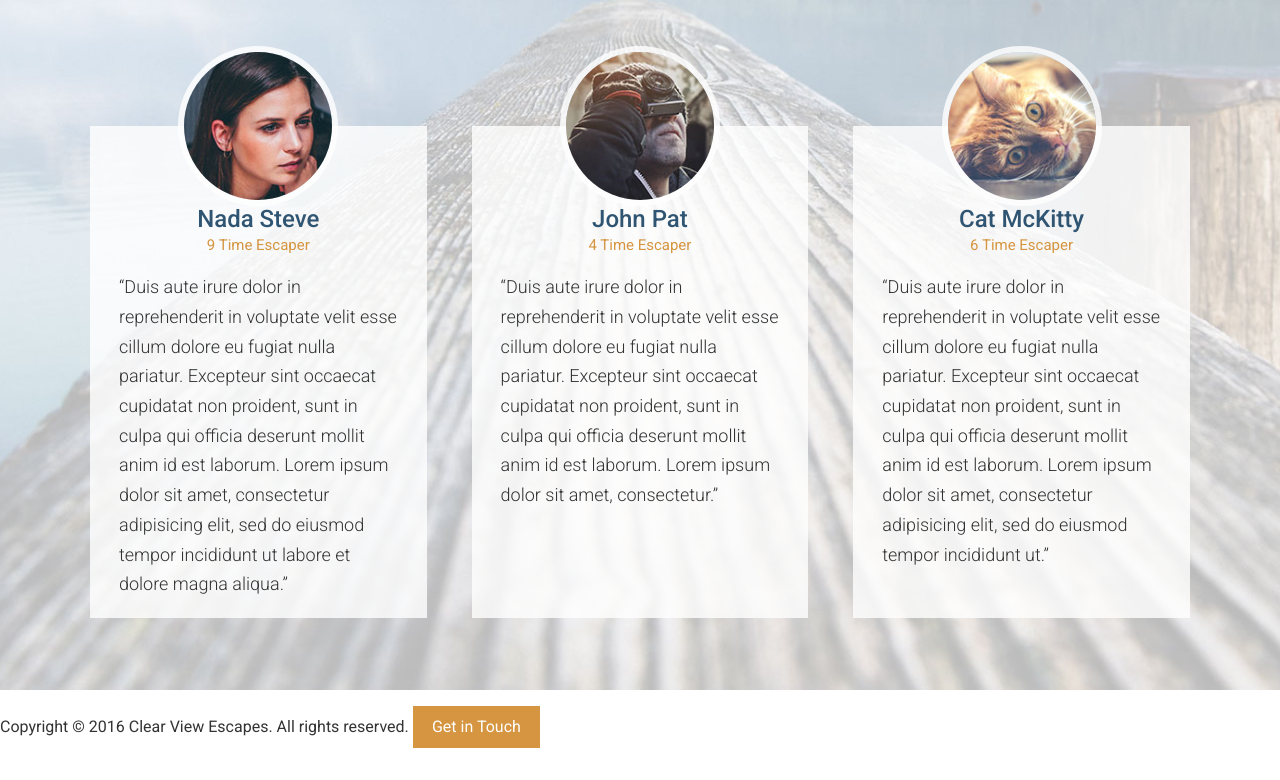
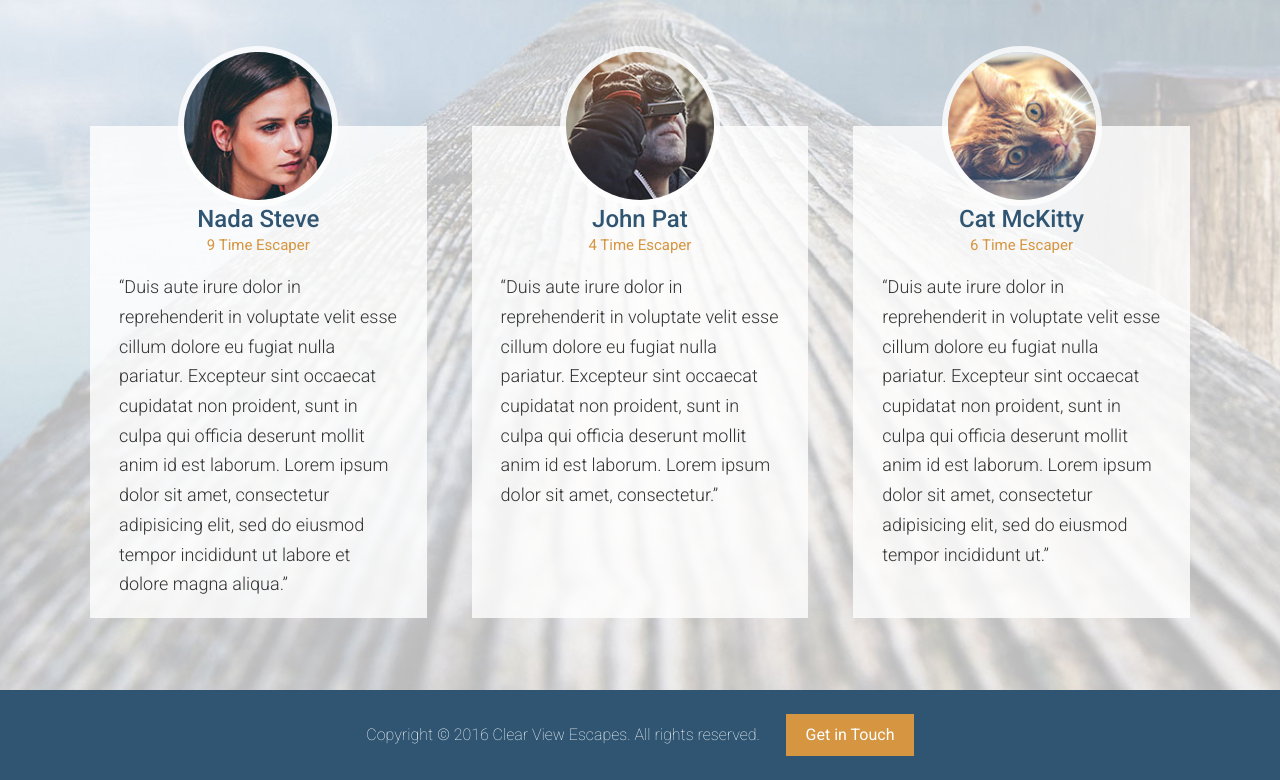
Before and after one commit to kanddilmoh29/travel, a website: page app/index.html in a window 1280 px wide. Shown: the part 3909-4689 px from the top of the page. Drawn offline with Linux system fonts and the light colour scheme.

Commit message:
complaed footer

```diff
--- /dev/null
+++ b/app/assets/styles/modules/_site-footer.css
@@ -0,0 +1,19 @@
+.site-footer {
+	background-color: $mainBlue;
+	color: #FFF;
+	padding: .5rem 0;
+	text-align: center;
+
+	&__text {
+		display: block;
+		margin-bottom: 1rem;
+		font-weight: 200;
+
+		@mixin atMedium {
+			display: inline;
+			margin-bottom: 0;
+			margin-right: 1.4rem;
+
+		}
+	}
+}
--- a/app/assets/styles/styles.css
+++ b/app/assets/styles/styles.css
@@ -12,3 +12,4 @@
 @import "/modules/_section-title";
 @import "modules/_featur-item";
 @import "modules/_testimonial";
+@import "modules/_site-footer";
--- a/app/index.html
+++ b/app/index.html
@@ -141,8 +141,10 @@
     </div>
   </div>
 
-  <footer>
-    <p>Copyright &copy; 2016 Clear View Escapes. All rights reserved. <a href="#" class="btn btn--orange">Get in Touch</a></p>
+  <footer class="site-footer">
+  <div class="wrappert">
+    <p><span class="site-footer__text">Copyright &copy; 2016 Clear View Escapes. All rights reserved.</span> <a href="#" class="btn btn--orange">Get in Touch</a></p>
+  </div>
   </footer>
 </body>
 </html>
--- a/app/temp/styles/styles.css
+++ b/app/temp/styles/styles.css
@@ -916,3 +916,25 @@ a {
   font-size: 0.937rem;
   margin: 0.25rem 0 1rem 0;
 }
+
+.site-footer {
+	background-color: #2f5572;
+	color: #FFF;
+	padding: .5rem 0;
+	text-align: center;
+}
+
+.site-footer__text {
+  display: block;
+  margin-bottom: 1rem;
+  font-weight: 200;
+}
+
+@media (min-width: 800px) {
+
+  .site-footer__text {
+    display: inline;
+    margin-bottom: 0;
+    margin-right: 1.4rem;
+  }
+}
```
